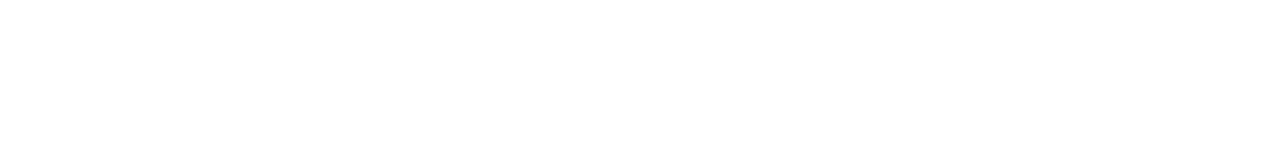
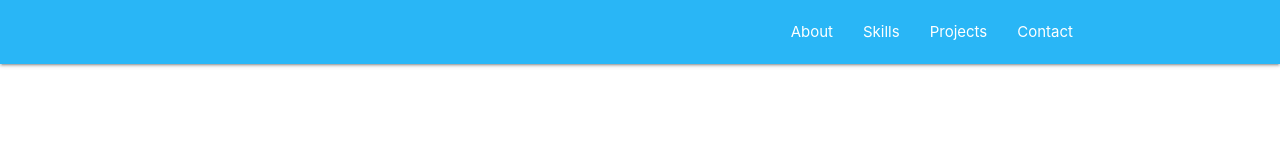
Before and after one commit to TKprotich/TKprotich.github.io, a plain HTML site: page index.html in a window 1280 px wide. Drawn offline with nearby package versions, Linux system fonts and the light colour scheme.

Commit message:
Initial commit

```diff
--- a/index.html
+++ b/index.html
@@ -5,10 +5,31 @@
     <meta http-equiv="X-UA-Compatible" content="IE=edge">
     <meta name="viewport" content="width=device-width, initial-scale=1.0">
     <link rel="stylesheet" href="./assets/css/styles.css">
+    <link rel="stylesheet" href="https://cdnjs.cloudflare.com/ajax/libs/materialize/1.0.0/css/materialize.min.css">
     <link rel="shortcut icon" href="assets/icons/favicon.png" type="image/x-icon">
     <title>tkprotich</title>
 </head>
 <body>
+    <!-- Navbar -->
 
+    <nav class="light-blue lighten-1" role="navigation">
+        <div class="nav-wrapper container">
+          <ul id="nav-mobile" class="right hide-on-med-and-down">
+            <li> <a href="#about">About</a> </li>
+            <li> <a href="#skills">Skills</a> </li>
+            <li> <a href="#projects">Projects</a> </li>
+            <li> <a href="#contacts">Contact</a> </li>
+         </ul>
+        </div>
+      </nav>
+
+
+    <!-- PROFILE SUMMARY -->
+    <!-- Skills -->
+    <!-- Projects Section -->
+    <!-- Social accounts -->
+    <!-- Scroll to top -->
+    <!-- Footer section -->
+    <!-- Scripts -->
 </body>
 </html>
```
